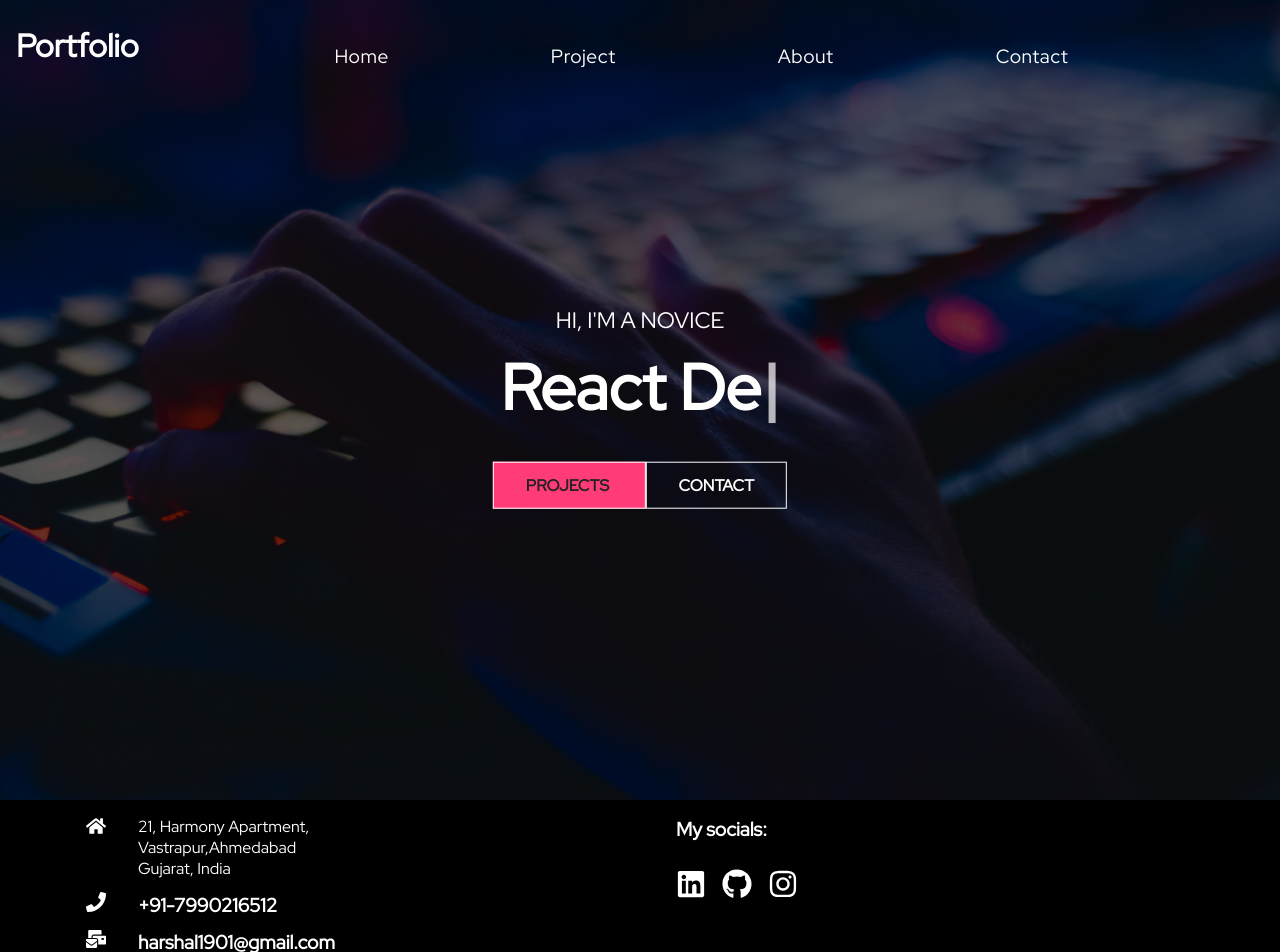
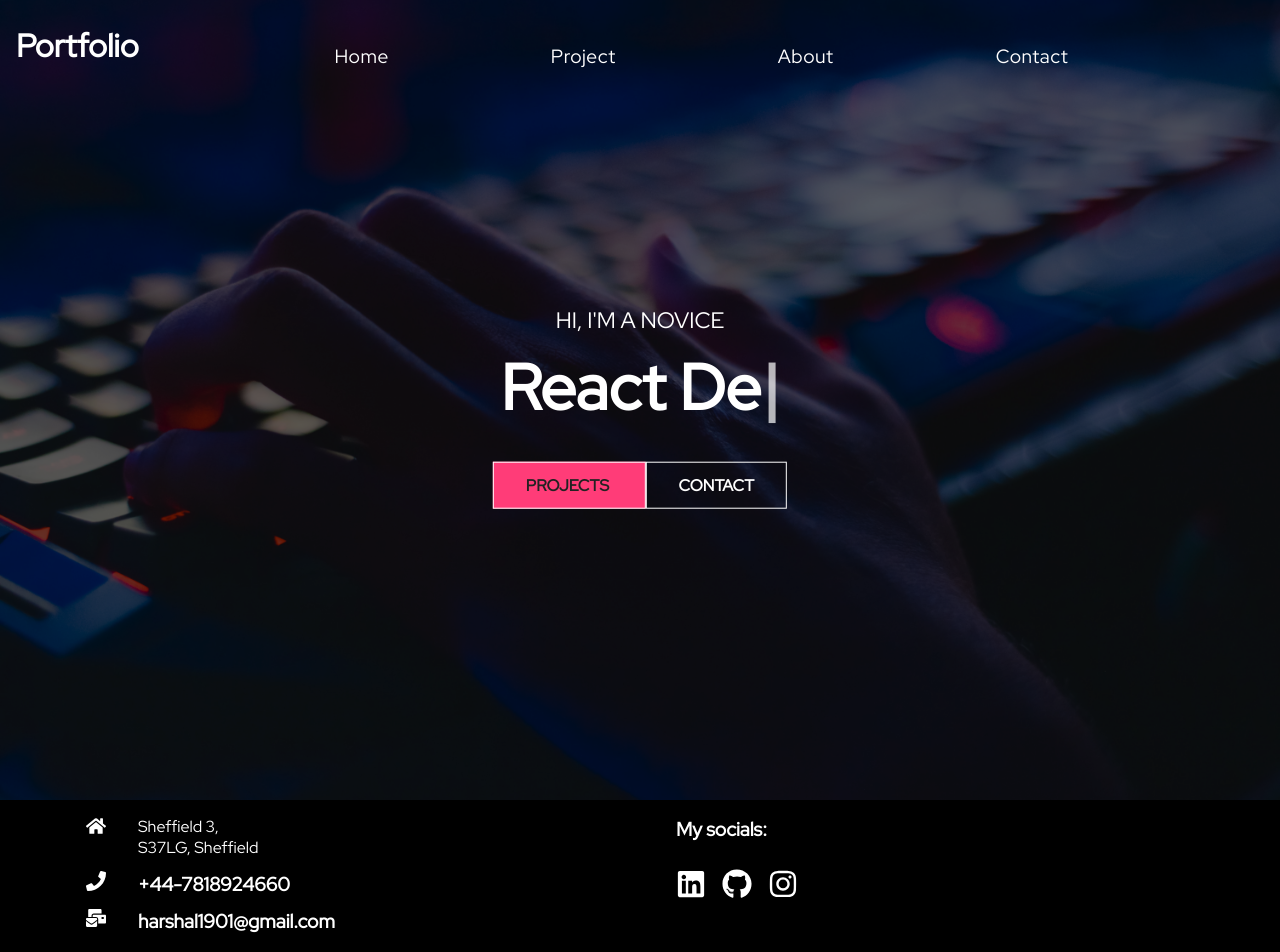
Before and after one commit to Harshal19t/react-portfolio, a React (Create React App) app: page / in a window 1280 px wide. Shown: the top 952 px of the page. Built offline with nearby package versions, Linux system fonts and the light colour scheme.

Commit message:
Update Footer.js

```diff
--- a/src/components/Footer.js
+++ b/src/components/Footer.js
@@ -10,14 +10,13 @@ const Footer = () => {
                 <div className="location">
                     <FaHome size={20} style={{color:"#fff", marginRight:"2rem"}} />
                     <div>
-                        <p>21, Harmony Apartment,</p>
-                        <p>Vastrapur,Ahmedabad</p>
-                        <p>Gujarat, India</p>
+                        <p>Sheffield 3,</p>
+                        <p>S37LG, Sheffield</p>
                     </div>
                 </div>
                 <div className="phone">
                     <h4>
-                        <FaPhone size={20} style={{color:"#fff", marginRight:"2rem"}} />+91-7990216512
+                        <FaPhone size={20} style={{color:"#fff", marginRight:"2rem"}} />+44-7818924660
                     </h4>
                 </div>
                 <div className="email">
```
